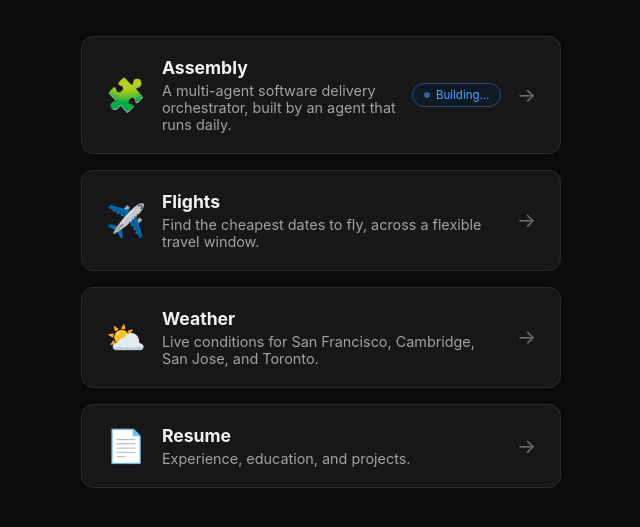
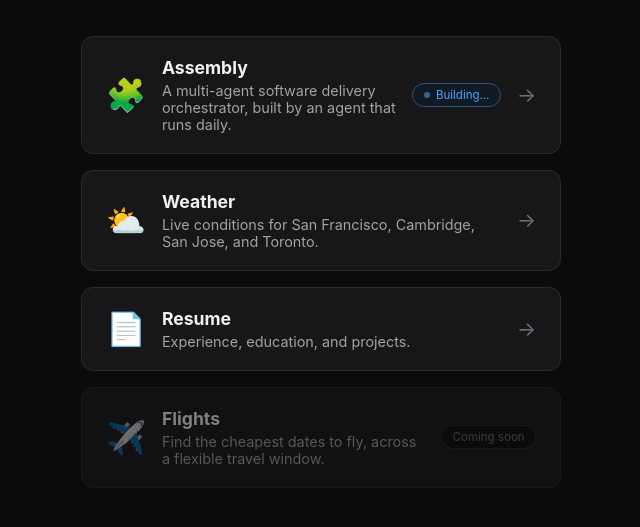
Before and after one commit to rayaq-siddiqui/rayaq-website, a Flask app: page / in a window 1280 px wide. Shown: the part 202-729 px from the top of the page, without its empty margins (319-959 px from the left). Run offline with Flask 3, Linux system fonts and the light colour scheme.

Commit message:
homepage: disable the flights card and move it to the bottom
Flights is still reachable directly at /flights; the homepage card
becomes a non-linking "Coming soon" tile, same pattern used previously
for the resume card.

Co-Authored-By: Claude Sonnet 5 <noreply@anthropic.com>

```diff
--- a/frontend/templates/home.html
+++ b/frontend/templates/home.html
@@ -21,15 +21,6 @@
       <div class="feature-arrow">&rarr;</div>
     </a>
 
-    <a class="feature-card" href="{{ url_for('flights') }}">
-      <div class="feature-icon">✈️</div>
-      <div class="feature-text">
-        <h2>Flights</h2>
-        <p>Find the cheapest dates to fly, across a flexible travel window.</p>
-      </div>
-      <div class="feature-arrow">&rarr;</div>
-    </a>
-
     <a class="feature-card" href="{{ url_for('weather') }}">
       <div class="feature-icon">⛅</div>
       <div class="feature-text">
@@ -47,6 +38,15 @@
       </div>
       <div class="feature-arrow">&rarr;</div>
     </a>
+
+    <div class="feature-card feature-card-disabled" aria-disabled="true">
+      <div class="feature-icon">✈️</div>
+      <div class="feature-text">
+        <h2>Flights</h2>
+        <p>Find the cheapest dates to fly, across a flexible travel window.</p>
+      </div>
+      <div class="feature-badge">Coming soon</div>
+    </div>
   </main>
 </body>
 </html>
```
Also changed, not shown: backend/tests/app_tests.py (+2 -2 lines).
